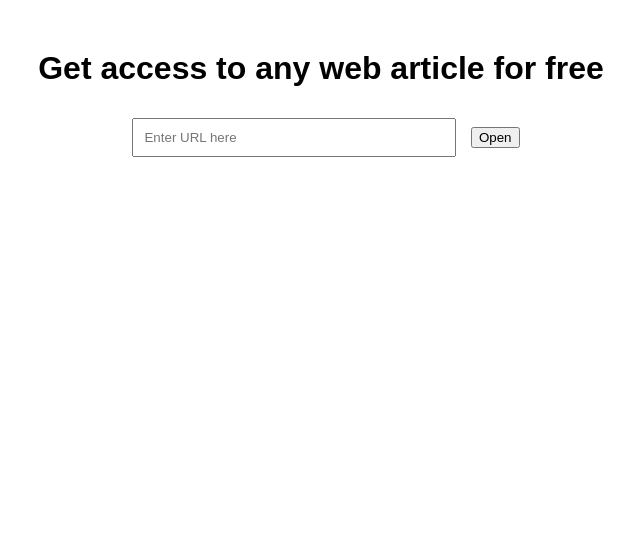
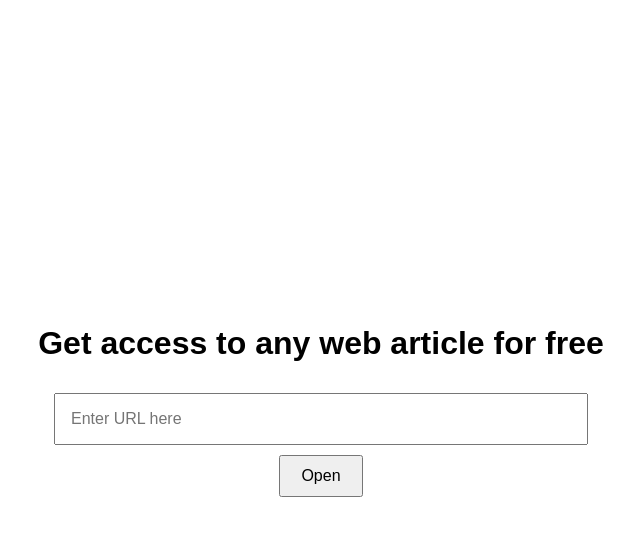
Before and after one commit to chiaracortina/free-article, a plain HTML site: page index.html in a window 1280 px wide. Shown: the whole page, without its empty margins (319-959 px from the left). Drawn offline with Linux system fonts and the light colour scheme.

Commit message:
Update index.html

```diff
--- a/index.html
+++ b/index.html
@@ -6,13 +6,38 @@
         body {
             font-family: Arial, sans-serif;
             text-align: center;
-            margin-top: 50px;
+            margin: 0;
+            padding: 0;
+            display: flex;
+            flex-direction: column;
+            justify-content: center;
+            height: 100vh;
         }
 
         #urlInput {
-            width: 300px;
-            padding: 10px;
-            margin: 10px;
+            width: 80%; /* Responsive width */
+            max-width: 500px; /* Maximum width */
+            padding: 15px; /* Larger padding for bigger input */
+            margin: 10px auto; /* Centering */
+            font-size: 16px; /* Larger font size */
+        }
+
+        #urlForm {
+            display: flex;
+            flex-direction: column;
+            align-items: center;
+        }
+
+        button {
+            padding: 10px 20px;
+            font-size: 16px;
+            cursor: pointer;
+        }
+
+        @media (max-width: 600px) {
+            #urlInput, button {
+                width: 90%; /* More width on smaller screens */
+            }
         }
     </style>
 </head>
```
